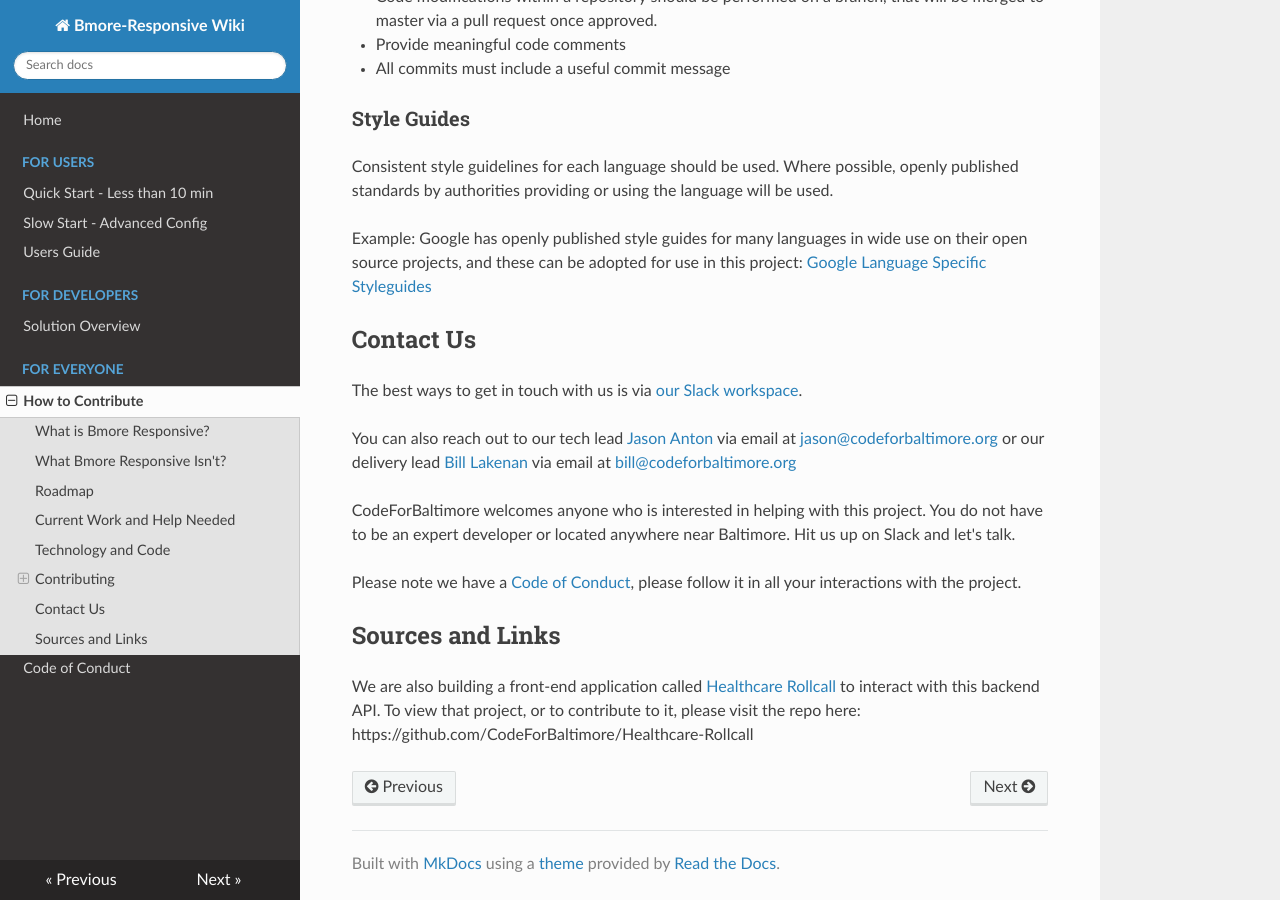
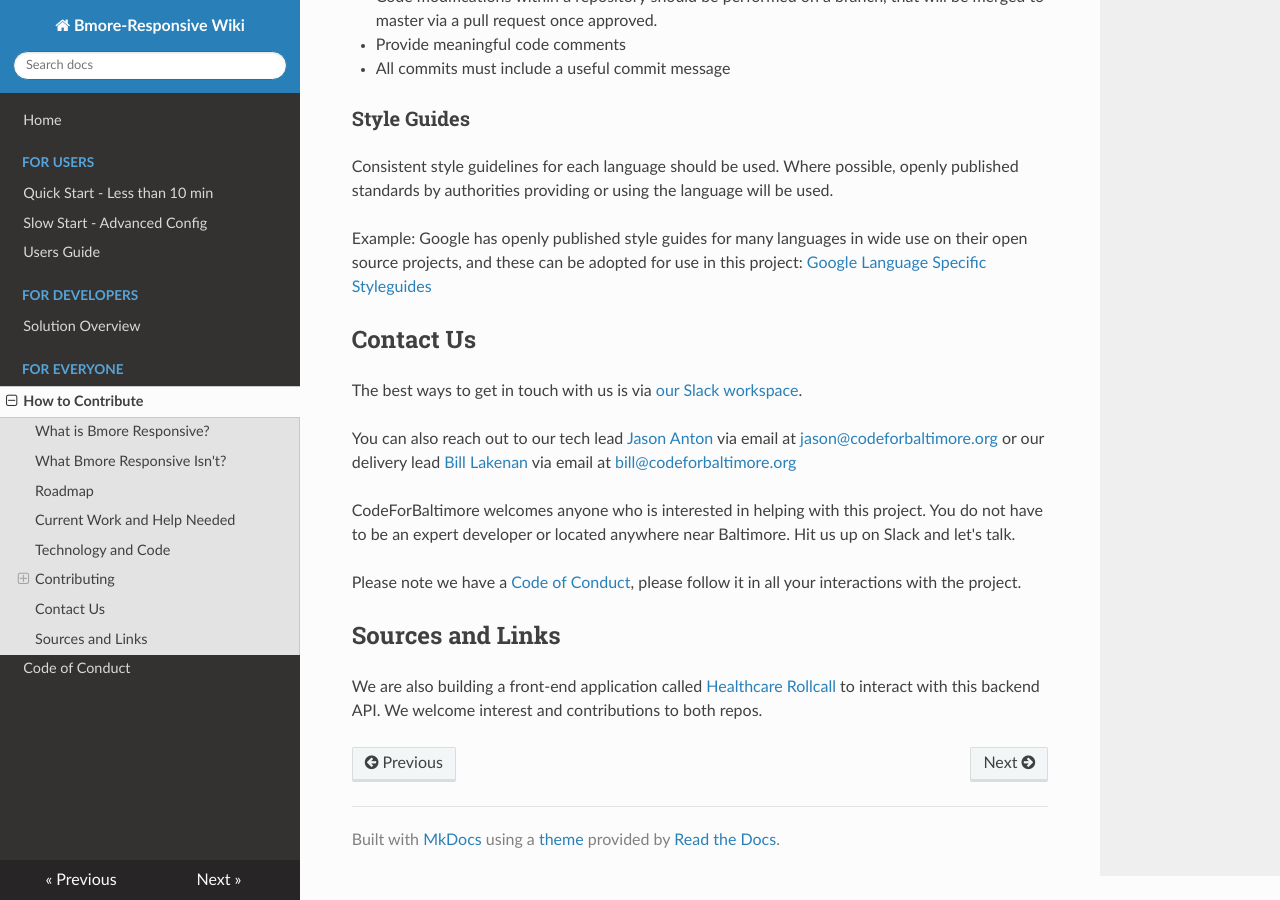
Before and after one commit to CodeForBaltimore/Bmore-Responsive, an MkDocs documentation site: the page built from docs/HowToContribute.md, in a window 1280 px wide and 900 px high, scrolled down 3469 px. Built offline with MkDocs 1.6.1, drawn with Linux system fonts in a browser that asks for light colours; nearby versions of some CDN libraries.

Commit message:
Imporved link to HCRC

```diff
--- a/docs/HowToContribute.md
+++ b/docs/HowToContribute.md
@@ -119,4 +119,4 @@ CodeForBaltimore welcomes anyone who is interested in helping with this project.
 Please note we have a [Code of Conduct](Code_of_Conduct.md), please follow it in all your interactions with the project.
 
 ## Sources and Links
-We are also building a front-end application called [Healthcare Rollcall](https://github.com/CodeForBaltimore/Healthcare-Rollcall) to interact with this backend API. To view that project, or to contribute to it, please visit the repo here: https://github.com/CodeForBaltimore/Healthcare-Rollcall
+We are also building a front-end application called [Healthcare Rollcall](https://github.com/CodeForBaltimore/Healthcare-Rollcall) to interact with this backend API.  We welcome interest and contributions to both repos.
```
